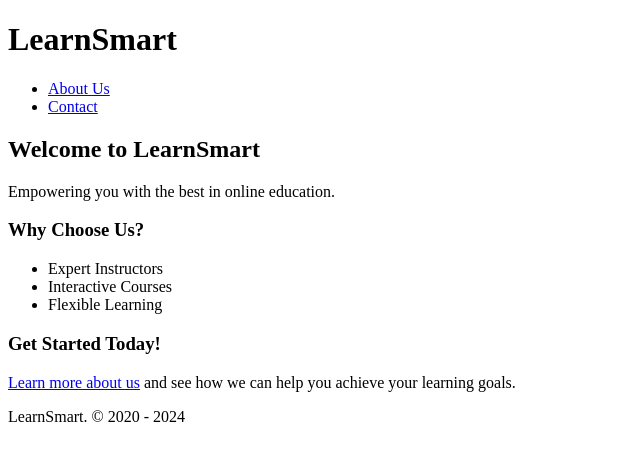
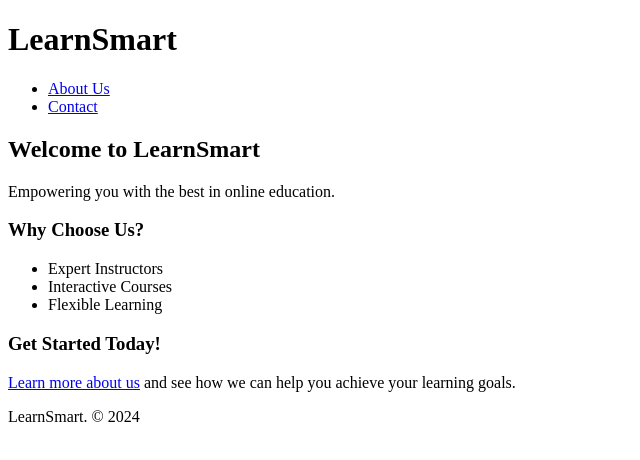
Before and after one commit to ruttovictor/LearnSmart-, a plain HTML site: page index.html in a window 1280 px wide. Shown: the full height of the page, 0-640 px from the left. Drawn offline with Linux system fonts and the light colour scheme.

Commit message:
Update index.html

```diff
--- a/index.html
+++ b/index.html
@@ -42,7 +42,7 @@
     </main>
 
     <footer>
-      <p>LearnSmart. &copy; 2020 - 2024</p>
+      <p>LearnSmart. &copy; 2024</p>
     </footer>
   </body>
 </html>
```
